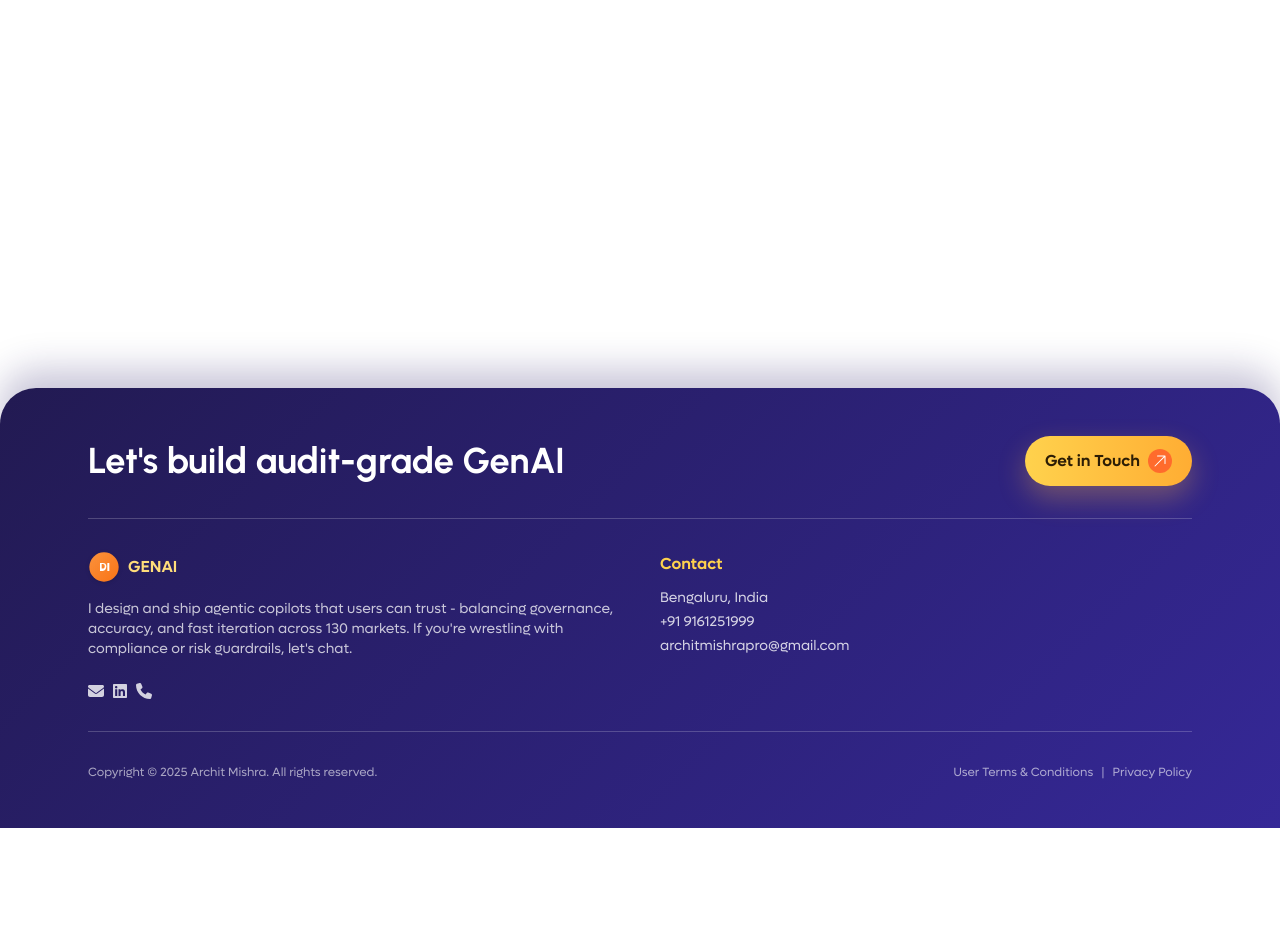
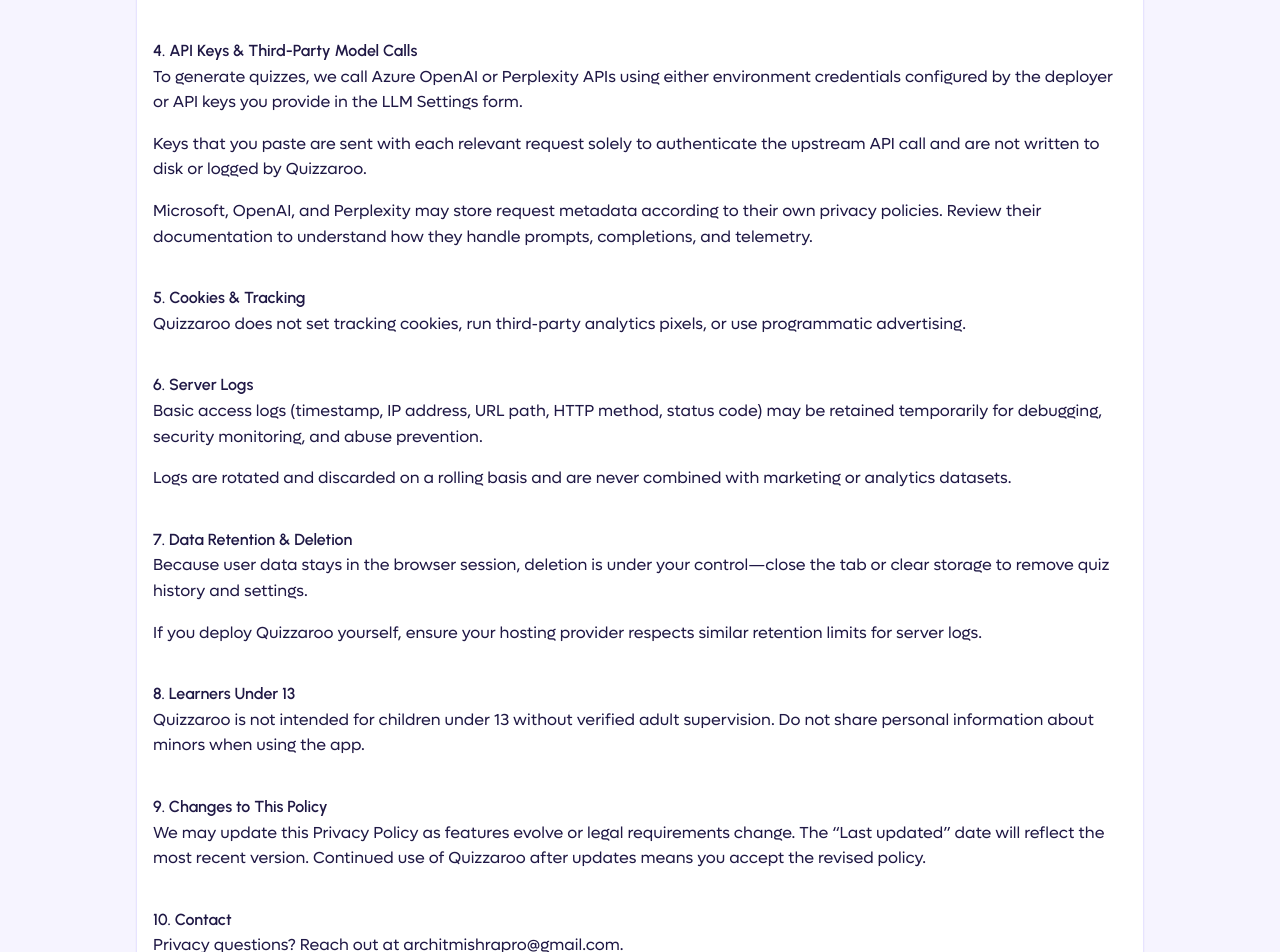
Before and after one commit to dynamiterdx/quizzing-app, a Next.js app: page /privacy in a window 1280 px wide. Before the commit this address had no page. Shown: the part 600-1552 px from the top of the page. Before the commit the page ends 1428 px from the top, so only its background shows below. Built offline with nearby package versions, Linux system fonts and the light colour scheme.

Commit message:
feat: Add links to User Terms & Conditions and Privacy Policy in ConnectBanner component

```diff
--- /dev/null
+++ b/app/privacy/page.tsx
@@ -0,0 +1,105 @@
+import type { ReactNode } from 'react';
+import Link from 'next/link';
+
+export const metadata = {
+  title: 'Privacy Policy — Quizzaroo',
+  description: 'Learn how Quizzaroo handles data, API keys, and learner privacy.',
+};
+
+const updatedOn = 'October 19, 2025';
+
+interface Section {
+  heading: string;
+  body: ReactNode[];
+}
+
+const sections: Section[] = [
+  {
+    heading: '1. Overview',
+    body: [
+      'Quizzaroo is designed to be a fast, account-free practice tool. We keep the footprint of personal data as small as possible and give you control over the information you share with the app.',
+    ],
+  },
+  {
+    heading: '2. Data We Do Not Collect',
+    body: [
+      'We do not run user accounts or maintain learner profiles on our servers.',
+      'We do not intentionally collect personal identifiers, assessment results, or usage analytics beyond what is necessary for basic server health (HTTP access logs with timestamp, route, and status code).',
+    ],
+  },
+  {
+    heading: '3. Information Stored in Your Browser',
+    body: [
+      'Session progress, selected quiz settings, and any API keys you paste into the LLM Settings screen are stored in `window.sessionStorage`. This storage is scoped to the current browser tab and is cleared automatically when the tab is closed or the session is reset.',
+      'Because data lives in the browser, clearing your storage or reloading the page will remove quizzes and configuration history.',
+    ],
+  },
+  {
+    heading: '4. API Keys & Third-Party Model Calls',
+    body: [
+      'To generate quizzes, we call Azure OpenAI or Perplexity APIs using either environment credentials configured by the deployer or API keys you provide in the LLM Settings form.',
+      'Keys that you paste are sent with each relevant request solely to authenticate the upstream API call and are not written to disk or logged by Quizzaroo.',
+      'Microsoft, OpenAI, and Perplexity may store request metadata according to their own privacy policies. Review their documentation to understand how they handle prompts, completions, and telemetry.',
+    ],
+  },
+  {
+    heading: '5. Cookies & Tracking',
+    body: [
+      'Quizzaroo does not set tracking cookies, run third-party analytics pixels, or use programmatic advertising.',
+    ],
+  },
+  {
+    heading: '6. Server Logs',
+    body: [
+      'Basic access logs (timestamp, IP address, URL path, HTTP method, status code) may be retained temporarily for debugging, security monitoring, and abuse prevention.',
+      'Logs are rotated and discarded on a rolling basis and are never combined with marketing or analytics datasets.',
+    ],
+  },
+  {
+    heading: '7. Data Retention & Deletion',
+    body: [
+      'Because user data stays in the browser session, deletion is under your control—close the tab or clear storage to remove quiz history and settings.',
+      'If you deploy Quizzaroo yourself, ensure your hosting provider respects similar retention limits for server logs.',
+    ],
+  },
+  {
+    heading: '8. Learners Under 13',
+    body: [
+      'Quizzaroo is not intended for children under 13 without verified adult supervision. Do not share personal information about minors when using the app.',
+    ],
+  },
+  {
+    heading: '9. Changes to This Policy',
+    body: [
+      'We may update this Privacy Policy as features evolve or legal requirements change. The “Last updated” date will reflect the most recent version. Continued use of Quizzaroo after updates means you accept the revised policy.',
+    ],
+  },
+  {
+    heading: '10. Contact',
+    body: [
+      <>
+        Privacy questions? Reach out at{' '}
+        <Link href="mailto:architmishrapro@gmail.com">architmishrapro@gmail.com</Link>.
+      </>,
+    ],
+  },
+];
+
+export default function PrivacyPage() {
+  return (
+    <div className="card">
+      <h2>Quizzaroo Privacy Policy</h2>
+      <p className="muted">Last updated {updatedOn}</p>
+      <div className="mt-3 row" style={{ gap: 20 }}>
+        {sections.map((section) => (
+          <section key={section.heading}>
+            <h3>{section.heading}</h3>
+            {section.body.map((entry, idx) => (
+              <p key={idx}>{entry}</p>
+            ))}
+          </section>
+        ))}
+      </div>
+    </div>
+  );
+}
--- /dev/null
+++ b/app/terms/page.tsx
@@ -0,0 +1,104 @@
+import type { ReactNode } from 'react';
+import Link from 'next/link';
+
+export const metadata = {
+  title: 'User Terms & Conditions — Quizzaroo',
+  description: 'Terms that govern how to use the Quizzaroo learning experience.',
+};
+
+const updatedOn = 'October 19, 2025';
+
+interface Section {
+  heading: string;
+  body: ReactNode[];
+}
+
+const sections: Section[] = [
+  {
+    heading: '1. Acceptance of Terms',
+    body: [
+      'Quizzaroo is an experimental learning assistant that generates multiple-choice practice powered by large language models (LLMs). By accessing or using the site you agree to these Terms & Conditions and any policies referenced here. If you do not agree, you must stop using the product immediately.',
+    ],
+  },
+  {
+    heading: '2. Who May Use Quizzaroo',
+    body: [
+      'The app is intended for learners 13+ who can safely handle AI-generated study material. Educators or coaches may use Quizzaroo to support learners, provided they share these terms with their participants and supervise minors as required by local law.',
+    ],
+  },
+  {
+    heading: '3. Account-Free Experience',
+    body: [
+      'Quizzaroo does not require a login and does not persist quizzes on our servers. Session data (selected settings, cached API keys, quiz state) stays in the current browser tab. If you reload, close the tab, or clear storage, your progress disappears.',
+    ],
+  },
+  {
+    heading: '4. AI-Generated Content',
+    body: [
+      'Quiz questions, answers, explanations, and study plans are generated by third-party LLM APIs such as Azure OpenAI or Perplexity. While we apply guardrails and validation checks, model outputs may still contain mistakes, outdated information, or sensitive subject matter. Use your judgment, especially in professional or high-stakes settings.',
+      'You are responsible for reviewing questions before sharing them with learners and for verifying any factual claims that matter to you.',
+    ],
+  },
+  {
+    heading: '5. Your Responsibilities',
+    body: [
+      'Use Quizzaroo only for lawful study and coaching scenarios.',
+      'Do not attempt to reverse engineer, overload, or disrupt the service or underlying APIs.',
+      'Do not input personal data that you do not have permission to share (for example, student records, protected health information, or confidential business data).',
+    ],
+  },
+  {
+    heading: '6. Availability & Changes',
+    body: [
+      'We may update the UI, prompts, or API providers without notice. Planned outages or major changes will be announced in the project README when possible.',
+      'We may suspend or terminate access if we detect abuse, security risk, or violation of these terms.',
+    ],
+  },
+  {
+    heading: '7. Disclaimers & Limitation of Liability',
+    body: [
+      'Quizzaroo is provided “as is” without warranties of any kind. We expressly disclaim all implied warranties, including fitness for a particular purpose, accuracy, or reliability of results.',
+      'To the maximum extent permitted by law, Quizzaroo and its maintainers are not liable for any indirect, consequential, incidental, special, or punitive damages, nor for lost profits or data arising from your use of the app.',
+    ],
+  },
+  {
+    heading: '8. Third-Party Services',
+    body: [
+      'When you supply an Azure or Perplexity API key, requests are sent directly to those providers. Their terms of service and privacy policies govern that usage. Ensure your key usage complies with your agreements with Microsoft, OpenAI, or Perplexity.',
+    ],
+  },
+  {
+    heading: '9. Updates to These Terms',
+    body: [
+      'We may revise these terms to reflect new features or legal requirements. Material changes will be noted with a new “Last updated” date. Continued use after changes become effective constitutes acceptance of the revised terms.',
+    ],
+  },
+  {
+    heading: '10. Contact',
+    body: [
+      <>
+        For questions about these terms, reach out via email at{' '}
+        <Link href="mailto:architmishrapro@gmail.com">architmishrapro@gmail.com</Link>.
+      </>,
+    ],
+  },
+];
+
+export default function TermsPage() {
+  return (
+    <div className="card">
+      <h2>Quizzaroo User Terms &amp; Conditions</h2>
+      <p className="muted">Last updated {updatedOn}</p>
+      <div className="mt-3 row" style={{ gap: 20 }}>
+        {sections.map((section) => (
+          <section key={section.heading}>
+            <h3>{section.heading}</h3>
+            {section.body.map((entry, idx) => (
+              <p key={idx}>{entry}</p>
+            ))}
+          </section>
+        ))}
+      </div>
+    </div>
+  );
+}
--- a/components/ConnectBanner.tsx
+++ b/components/ConnectBanner.tsx
@@ -71,9 +71,9 @@
           <div className="flex flex-wrap items-center justify-between gap-3 text-xs text-white/60">
             <div>Copyright © {new Date().getFullYear()} Archit Mishra. All rights reserved.</div>
             <div>
-              <a href="#" className="hover:text-white">User Terms &amp; Conditions</a>
+              <Link href="/terms" className="hover:text-white">User Terms &amp; Conditions</Link>
               <span className="mx-2">|</span>
-              <a href="#" className="hover:text-white">Privacy Policy</a>
+              <Link href="/privacy" className="hover:text-white">Privacy Policy</Link>
             </div>
           </div>
         </div>
```
